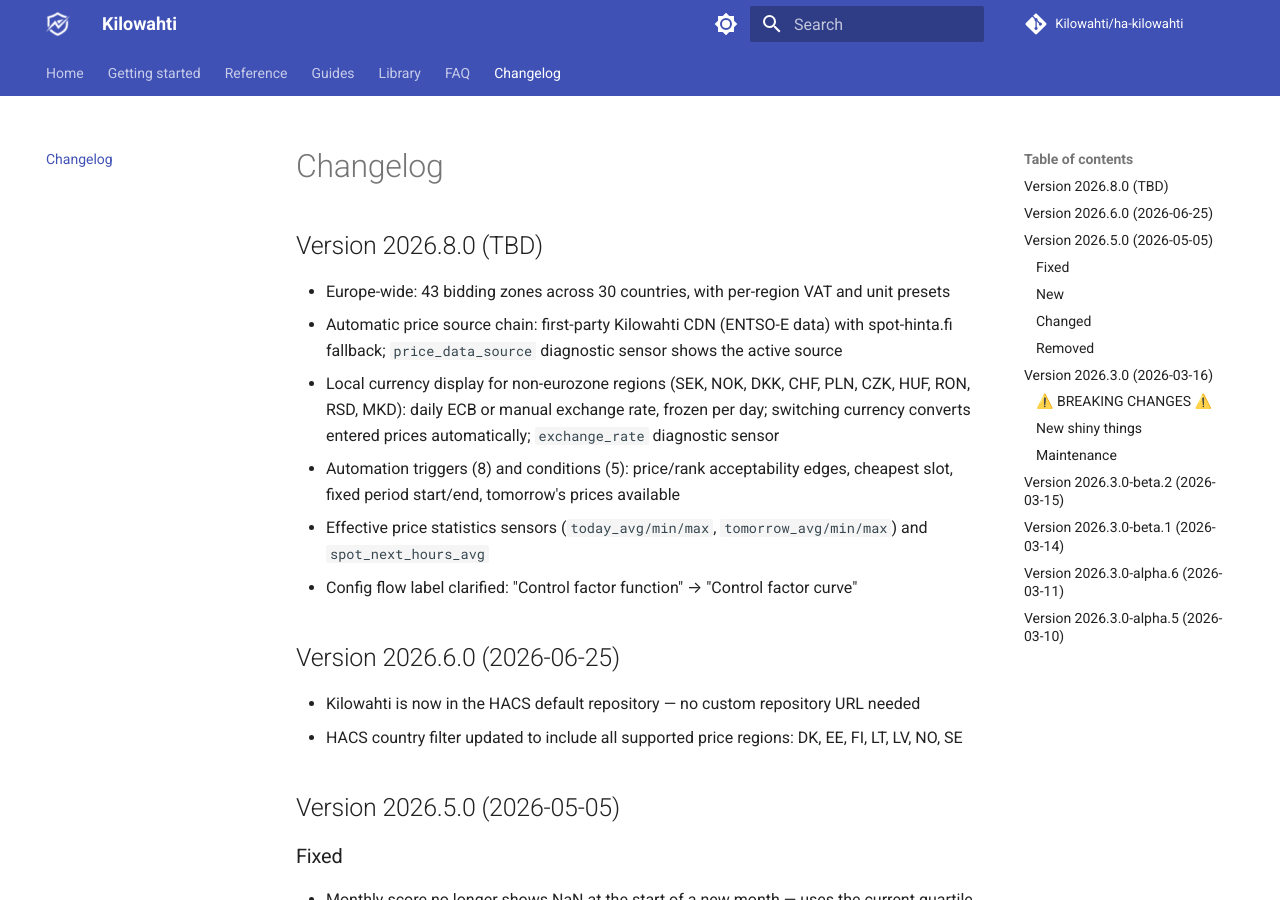
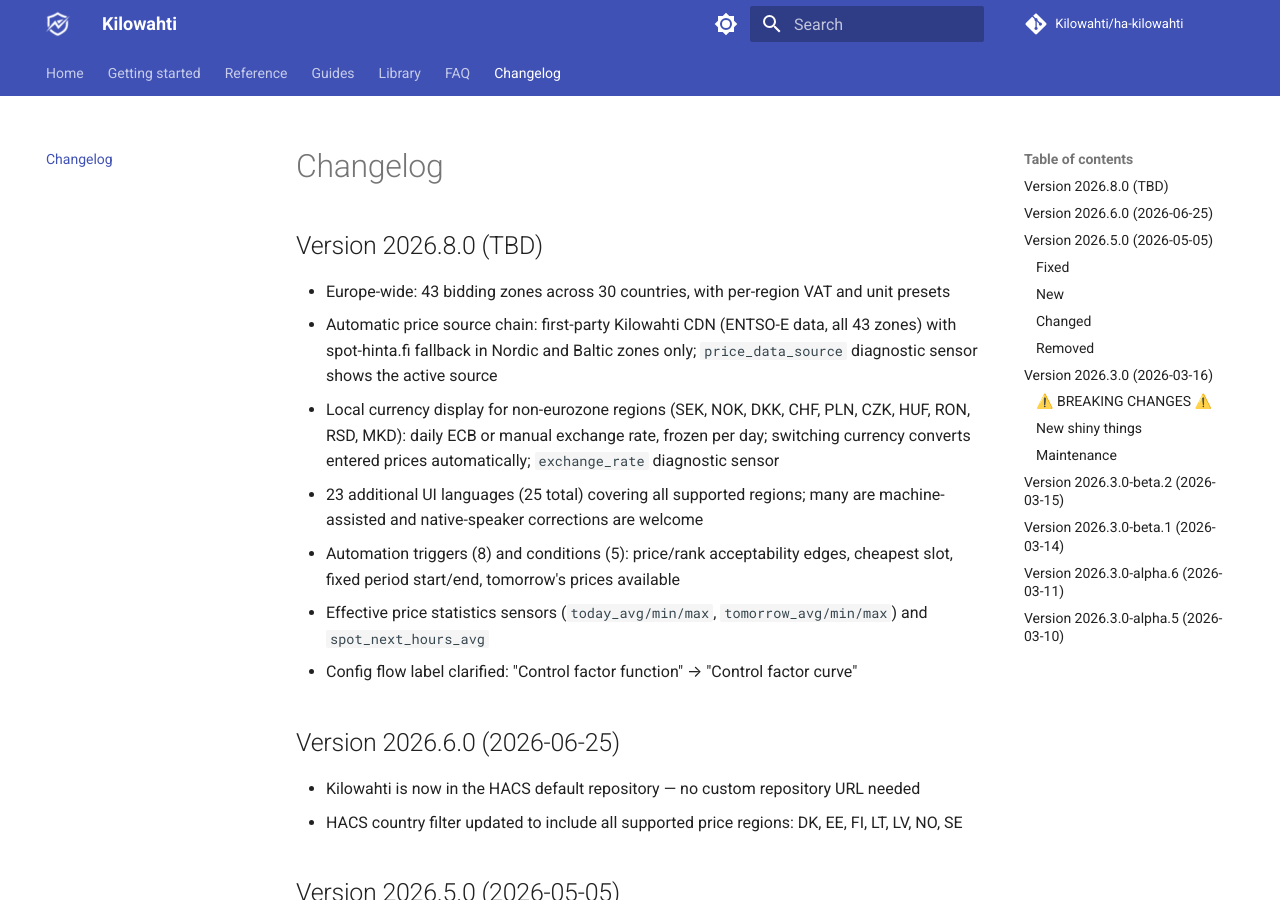
Before and after one commit to Kilowahti/kilowahti-docs, an MkDocs documentation site: the page built from docs/changelog.md, in a window 1280 px wide and 900 px high. Built offline with MkDocs 1.6.1 and Material for MkDocs 9.7.7, drawn with Linux system fonts in a browser that asks for light colours; comment, search, counter and statistics services are not loaded.

Commit message:
Update 2026.8.0 changelog: source-chain caveat and 23 languages

```diff
--- a/docs/changelog.md
+++ b/docs/changelog.md
@@ -3,8 +3,9 @@
 ## Version 2026.8.0 (TBD)
 
 - Europe-wide: 43 bidding zones across 30 countries, with per-region VAT and unit presets
-- Automatic price source chain: first-party Kilowahti CDN (ENTSO-E data) with spot-hinta.fi fallback; `price_data_source` diagnostic sensor shows the active source
+- Automatic price source chain: first-party Kilowahti CDN (ENTSO-E data, all 43 zones) with spot-hinta.fi fallback in Nordic and Baltic zones only; `price_data_source` diagnostic sensor shows the active source
 - Local currency display for non-eurozone regions (SEK, NOK, DKK, CHF, PLN, CZK, HUF, RON, RSD, MKD): daily ECB or manual exchange rate, frozen per day; switching currency converts entered prices automatically; `exchange_rate` diagnostic sensor
+- 23 additional UI languages (25 total) covering all supported regions; many are machine-assisted and native-speaker corrections are welcome
 - Automation triggers (8) and conditions (5): price/rank acceptability edges, cheapest slot, fixed period start/end, tomorrow's prices available
 - Effective price statistics sensors (`today_avg/min/max`, `tomorrow_avg/min/max`) and `spot_next_hours_avg`
 - Config flow label clarified: "Control factor function" → "Control factor curve"
```
